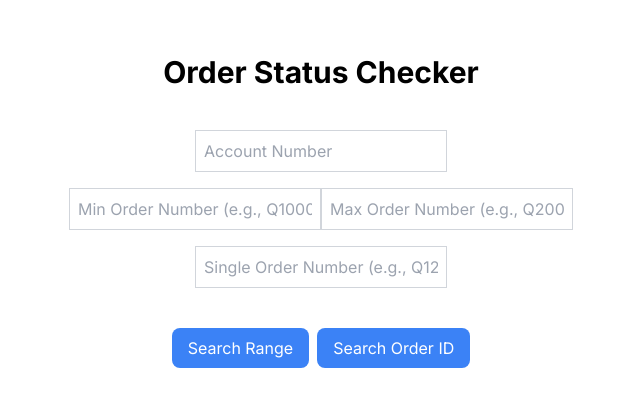
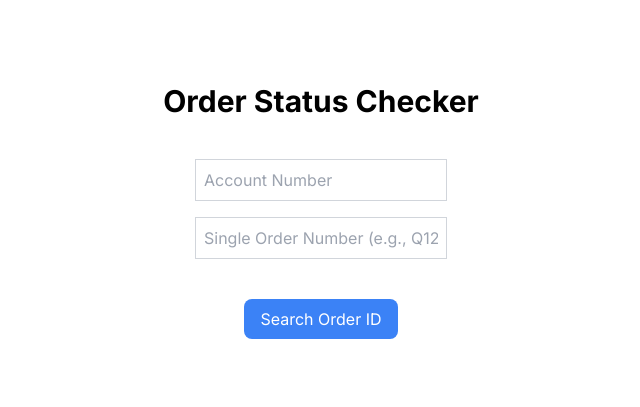
Before and after one commit to ahrimaz/orderstatgrabber, a Next.js app: page / in a window 1280 px wide. Shown: the part 189-596 px from the top of the page, without its empty margins (319-959 px from the left). Built offline with nearby package versions, Linux system fonts and the light colour scheme.

Commit message:
remove range function

```diff
--- a/app/page.tsx
+++ b/app/page.tsx
@@ -152,22 +152,6 @@ export default function Home() {
             placeholder="Account Number"
             className="p-2 my-2 border border-gray-300"
           />
-          <div className="flex">
-            <input
-              type="text"
-              value={minOrderNum}
-              onChange={(e) => setMinOrderNum(e.target.value)}
-              placeholder="Min Order Number (e.g., Q1000000)"
-              className="p-2 my-2 border border-gray-300"
-            />
-            <input
-              type="text"
-              value={maxOrderNum}
-              onChange={(e) => setMaxOrderNum(e.target.value)}
-              placeholder="Max Order Number (e.g., Q2000000)"
-              className="p-2 my-2 border border-gray-300"
-            />
-          </div>
           <input
             type="text"
             value={singleOrderNum}
@@ -177,13 +161,6 @@ export default function Home() {
           />
         </div>
         <div className="flex justify-center mt-4">
-  <button
-    type="button"
-    className="bg-blue-500 rounded-lg px-4 py-2 text-white mr-2"
-    onClick={handleRangeSearch}
-  >
-    Search Range
-  </button>
   <button
     type="button"
     className="bg-blue-500 rounded-lg px-4 py-2 text-white"
```
